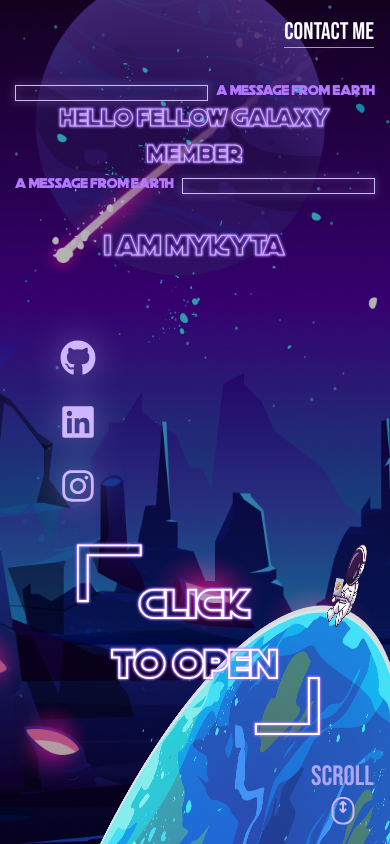
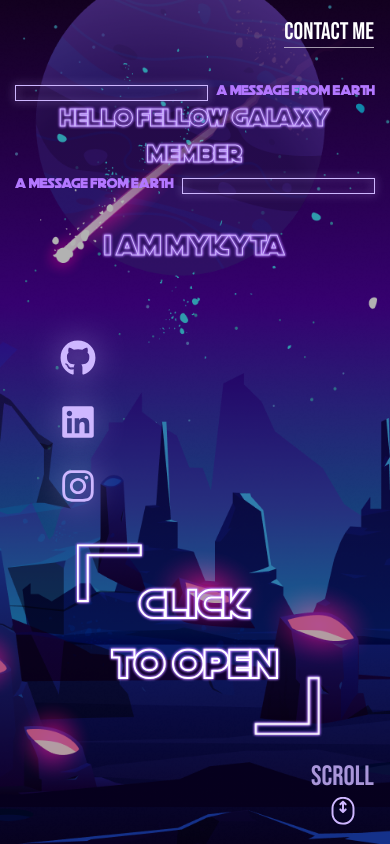
Before and after one commit to ZozuliaMykyta/portfolio, a React (Vite) app: page / in a window 390 px wide. Built offline with nearby package versions, Linux system fonts and the light colour scheme.

Commit message:
fix: conditionally render Earth image based on window width for improved responsiveness

```diff
--- a/src/App.tsx
+++ b/src/App.tsx
@@ -31,6 +31,7 @@ function App() {
       <ScrollIndicator />
       <ContactButton />
       <ClickToOpenButton />
+      {isWide && (
         <motion.img
           className="absolute bottom-0 left-[50%] -translate-x-[50%] translate-y-[66%] z-30 pointer-events-none w-[1100px] h-[1100px]"
           src={earth}
@@ -42,6 +43,7 @@ function App() {
             ease: "linear",
           }}
         />
+      )}
     </div>
   );
 }
```
Lines whose indentation alone changed are shown as unchanged.
